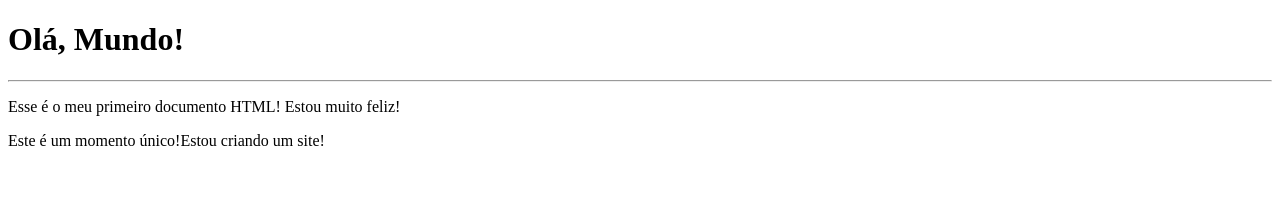
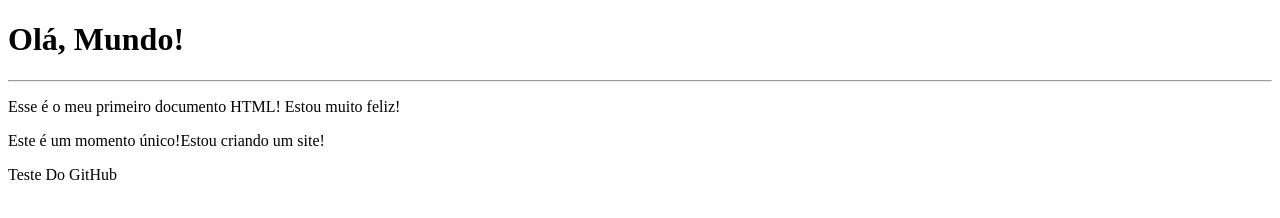
Before and after one commit to PietroBispo/HTML-CSS, a plain HTML site: page Exercicios/ex001/index.html in a window 1280 px wide. Drawn offline with Linux system fonts and the light colour scheme.

Commit message:
Atualizei o Exercicio1

```diff
--- a/Exercicios/ex001/index.html
+++ b/Exercicios/ex001/index.html
@@ -11,5 +11,6 @@
      <p>Esse é o meu primeiro documento HTML!
         Estou muito feliz!</p>
     <p>Este é um momento único!Estou criando um site!</p>
+    <p>Teste Do GitHub</p>
     </body>
     </html>
```
